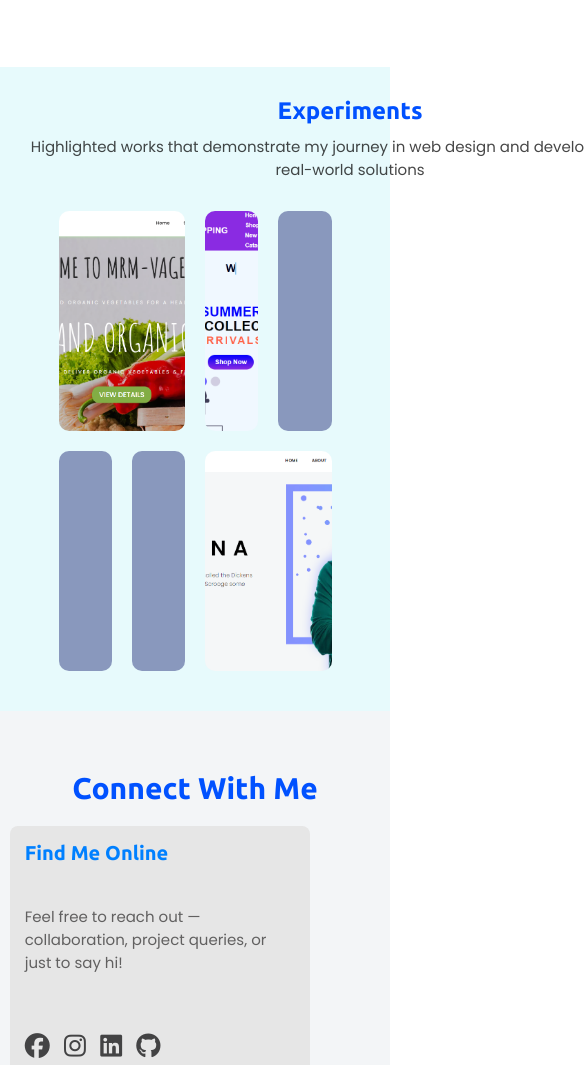
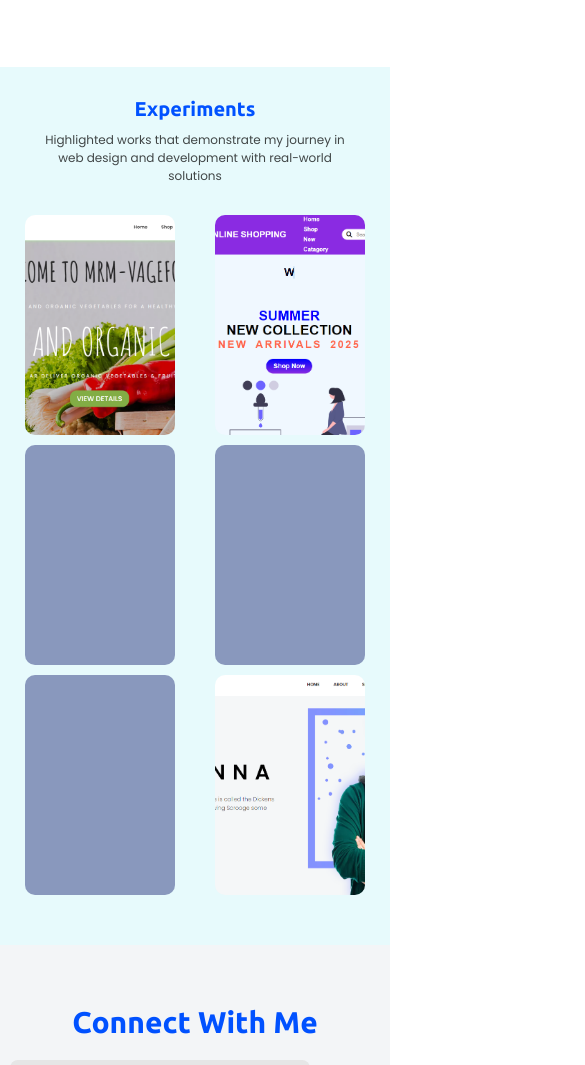
Before and after one commit to mahafujur80/MAHAFUJUR-R-MUNNA, a plain HTML site: page index.html in a window 390 px wide. Shown: the part 3116-4181 px from the top of the page, 585 px wide, since content can reach past the window. Drawn offline with Linux system fonts and the light colour scheme.

Commit message:
update by MRM

```diff
--- a/CSS/style.css
+++ b/CSS/style.css
@@ -943,4 +943,42 @@ font-size: 17px;
     font-size: 12px;
     line-height: 20px;
 }
+/*Section Service End*/
+
+/*Section Project Start*/
+.project{
+    width: 100%;
+    height: auto;
+    padding-bottom: 50px;
 }
+.project .project-grid {
+    width: 95%;
+    height:auto;
+    display:flex;
+    flex-wrap: wrap;
+    gap:10px;
+}
+.project .project-text{
+    width:95%;
+    height:auto;
+    text-align: center;
+    padding: 30px;
+}
+.project .project-text h1{
+    font-size: 20px;
+    padding-bottom: 10px;
+}
+.project .project-text p{
+    font-size: 12px;
+}
+.project-grid div{
+    width: 150px;;
+    height: 220px;
+    margin:0 auto;
+}
+
+.project-grid div a{
+    font-size: 14px;
+}
+/*Section Project End*/
+}
```
